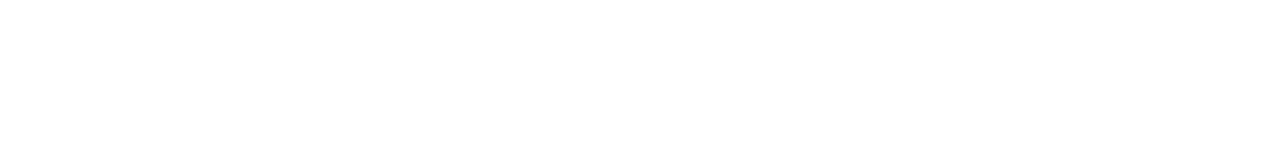
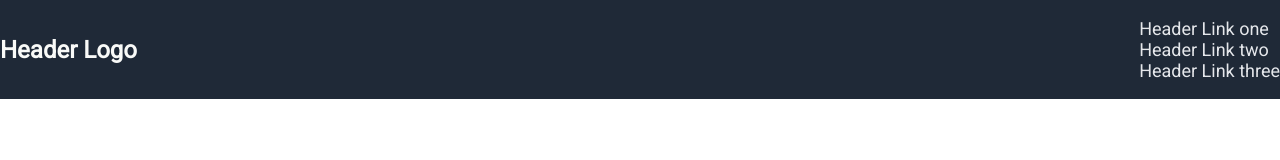
Before and after one commit to PerrysWebDev/Landing-Page, a plain HTML site: page index.html in a window 1280 px wide. Drawn offline with Linux system fonts and the light colour scheme.

Commit message:
updated html and css, now shows correct background color, link colors

```diff
--- a/index.html
+++ b/index.html
@@ -7,14 +7,20 @@
     <meta name="viewport" content="width=device-width, initial-scale=1.0">
     <link rel="stylesheet" href="style.css">
     <title>Landing Page Project</title>
+    <!-- Links Roboto font from Google -->
     <link rel="preconnect" href="https://fonts.googleapis.com">
     <link rel="preconnect" href="https://fonts.gstatic.com" crossorigin>
     <link href="https://fonts.googleapis.com/css2?family=Roboto&display=swap" rel="stylesheet">
 </head>
 
 <body>
-    <header>
-
+    <header class="header">
+        <h3 class="logo">Header Logo</h3>
+        <ul class="links">
+            <li>Header Link one</li>
+            <li>Header Link two</li>
+            <li>Header Link three</li>
+        </ul>
     </header>
 
     <main>
--- a/style.css
+++ b/style.css
@@ -1,3 +1,29 @@
-.body {
+html,
+body {
+    padding: 0px;
+    margin: 0px;
     font-family: 'Roboto', sans-serif;
 }
+
+.header {
+    display: flex;
+    justify-content: space-between;
+    align-items: center;
+    background-color: #1F2937;
+    color: white;
+    padding: 0;
+    margin: 0;
+}
+
+.links {
+    list-style-type: none;
+    color: #E5E7EB;
+    font-size: 18px;
+
+}
+
+.logo {
+    margin: 0;
+    font-size: 24px;
+    color: #F9FAF8;
+}
```
